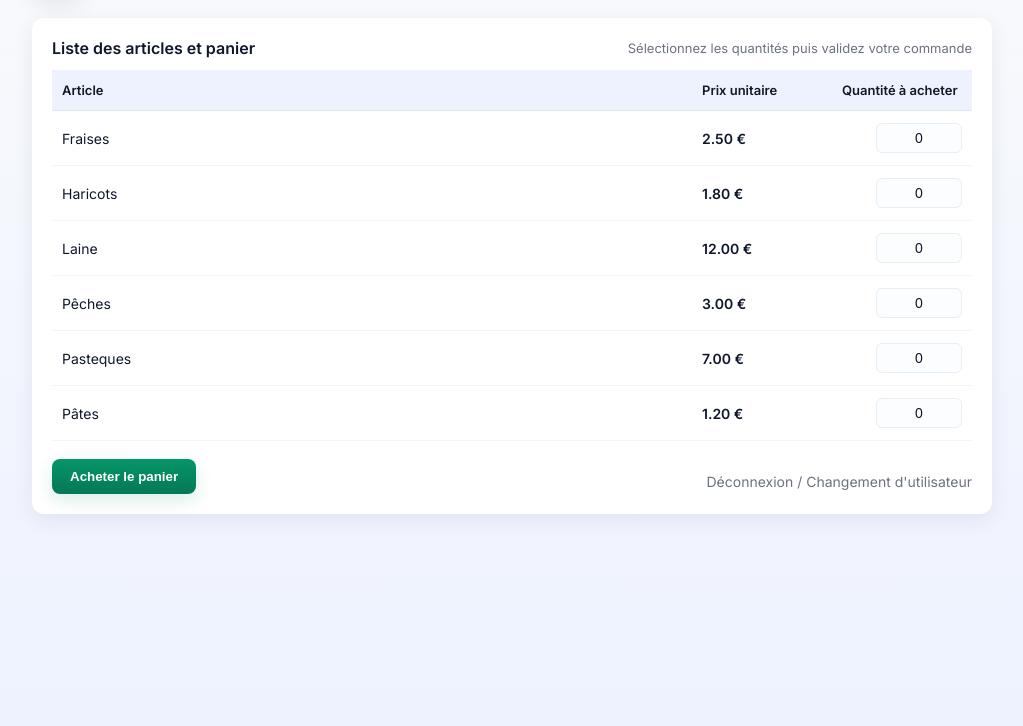
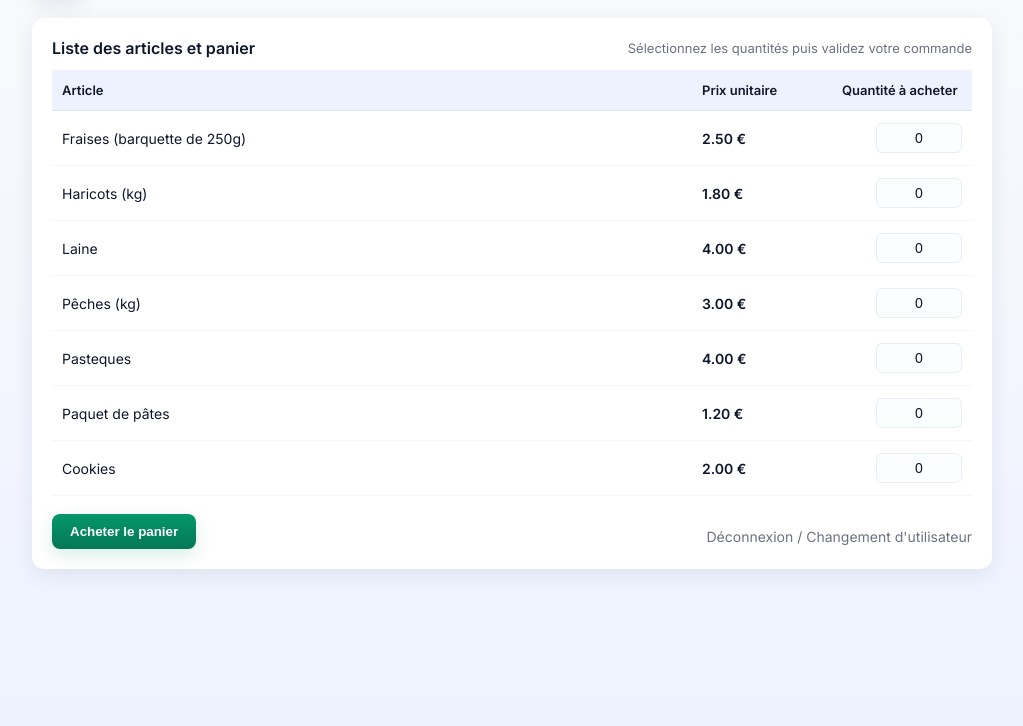
Before and after one commit to HelloDitE/MicroservicesElodieEloire, a Flask app: template app/templates/accueil.html in a window 1280 px wide. Shown: the part 110-836 px from the top of the page, without its empty margins (128-1151 px from the left). Run offline with Flask 3, Linux system fonts and the light colour scheme; the template is opened without the code that fills it, so the values that code supplies are empty.

Commit message:
Ajout de produits

```diff
--- a/app/templates/accueil.html
+++ b/app/templates/accueil.html
@@ -213,34 +213,39 @@
                     </thead>
                     <tbody>
                         <tr>
-                            <td>Fraises</td>
+                            <td>Fraises (barquette de 250g)</td>
                             <td class="price">2.50 €</td>
                             <td class="qty"><input aria-label="Quantité Fraises" type="number" name="Fraises" value="0" min="0"></td>
                         </tr>
                         <tr>
-                            <td>Haricots</td>
+                            <td>Haricots (kg)</td>
                             <td class="price">1.80 €</td>
                             <td class="qty"><input aria-label="Quantité Haricots" type="number" name="Haricots" value="0" min="0"></td>
                         </tr>
                         <tr>
                             <td>Laine</td>
-                            <td class="price">12.00 €</td>
+                            <td class="price">4.00 €</td>
                             <td class="qty"><input aria-label="Quantité Laine" type="number" name="Laine" value="0" min="0"></td>
                         </tr>
                         <tr>
-                            <td>Pêches</td>
+                            <td>Pêches (kg) </td>
                             <td class="price">3.00 €</td>
-                            <td class="qty"><input aria-label="Quantité Peches" type="number" name="Peches" value="0" min="0"></td>
+                            <td class="qty"><input aria-label="Quantité Pêches" type="number" name="Pêches" value="0" min="0"></td>
                         </tr>
                         <tr>
                             <td>Pasteques</td>
-                            <td class="price">7.00 €</td>
+                            <td class="price">4.00 €</td>
                             <td class="qty"><input aria-label="Quantité Pasteques" type="number" name="Pasteques" value="0" min="0"></td>
                         </tr>
                         <tr>
-                            <td>Pâtes</td>
+                            <td>Paquet de pâtes</td>
                             <td class="price">1.20 €</td>
-                            <td class="qty"><input aria-label="Quantité Pates" type="number" name="Pates" value="0" min="0"></td>
+                            <td class="qty"><input aria-label="Quantité Paquet de pâtes" type="number" name="Paquet de pâtes" value="0" min="0"></td>
+                        </tr>
+                        <tr>
+                            <td>Cookies</td>
+                            <td class="price">2.00 €</td>
+                            <td class="qty"><input aria-label="Quantité Cookies" type="number" name="Cookies" value="0" min="0"></td>
                         </tr>
                     </tbody>
                 </table>
```
Also changed, not shown: app/views.py (+7 -6 lines).
